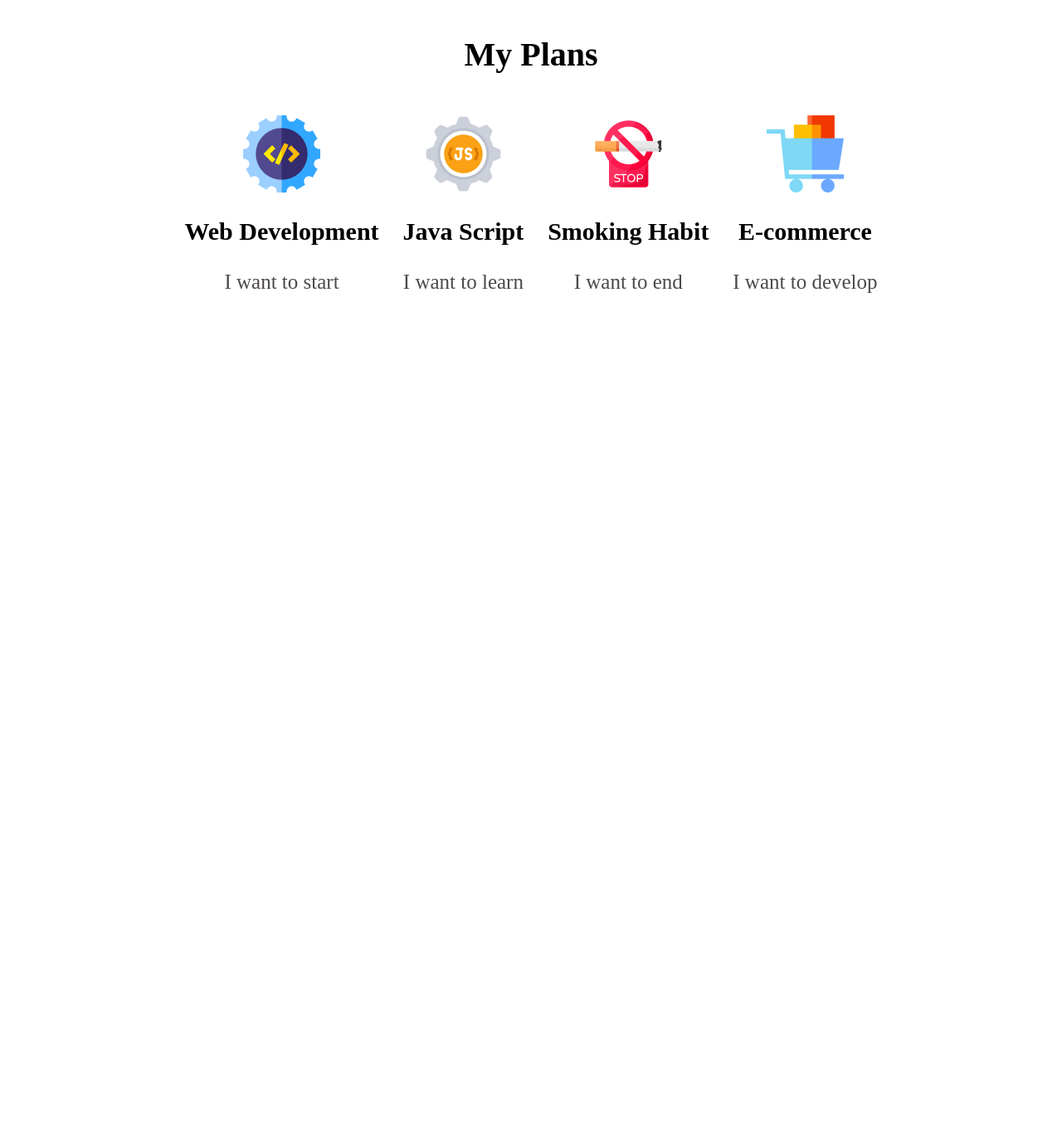
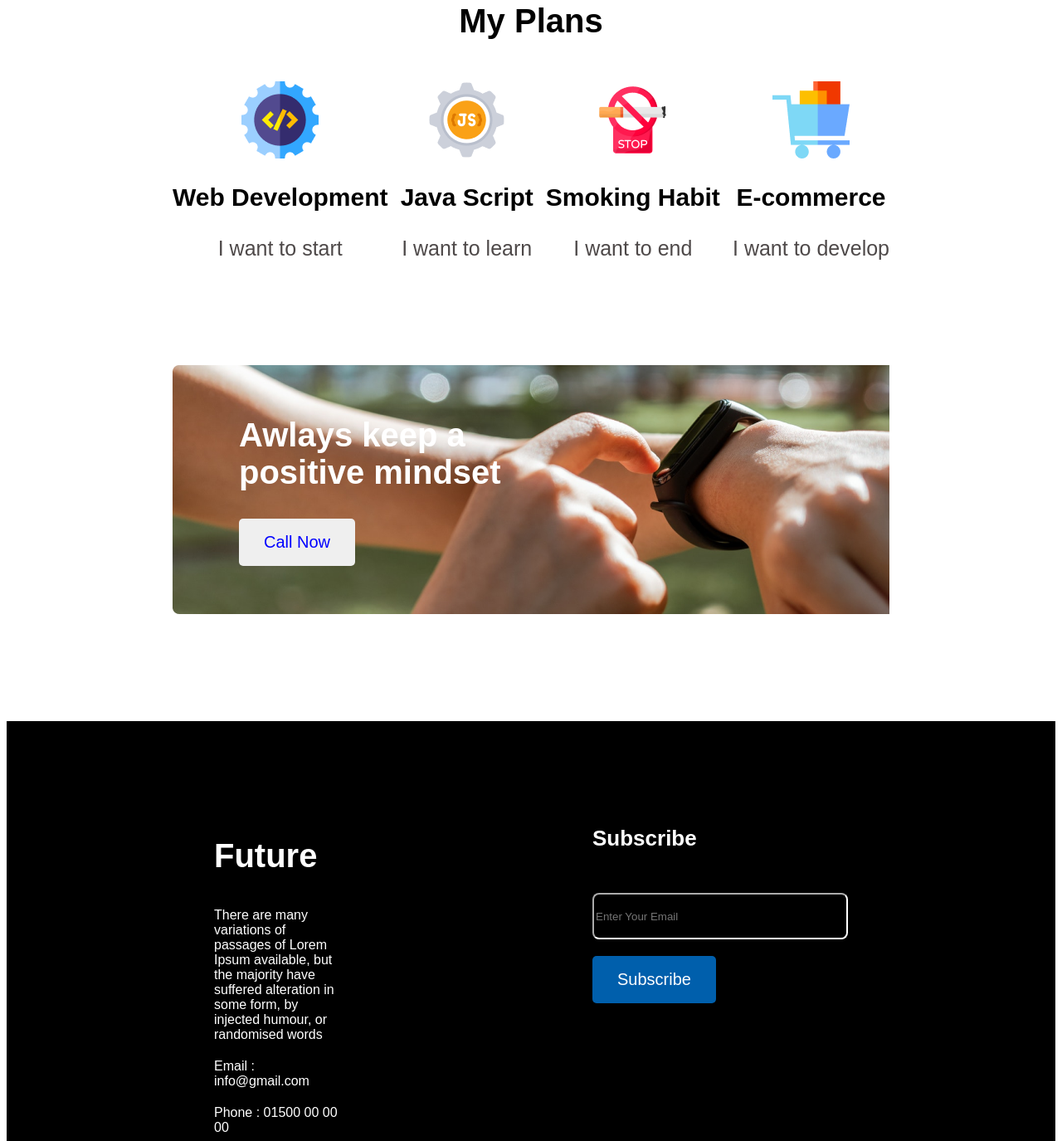
Before and after one commit to Sakib137/new-year-repo, a plain HTML site: page index.html in a window 1280 px wide. Shown: the part 2053-3428 px from the top of the page at 83% size. Before the commit the page ends 2440 px from the top, so only its background shows below. Drawn offline with Linux system fonts and the light colour scheme.

Commit message:
just image oevrflow remaining

```diff
--- a/index.html
+++ b/index.html
@@ -61,10 +61,40 @@
             </div>
 
         </section>
+
+
+        <section class="plan">
+            <div class="mind">
+                <h2 class="mind-info">Awlays keep a positive mindset</h2>
+                <button class="contact">Call Now</button>
+            </div>
+        </section>
+
     </main>
 
     <footer>
+        <div class="end">
+            <div class="future">
+                <h3 class="future-title">Future</h3>
+                <p id="space" class="future-info">There are many variations of passages of Lorem Ipsum available, but the majority have suffered alteration in some form, by injected humour, or randomised words</p>
 
+                <p class="future-info">Email : info@gmail.com</p>
+                <p class="future-info">Phone : 01500 00 00 00</p>
+
+
+                <a href="" class="future-image"><img src="images/icons/fb.png" alt=""></a>
+                <a href="" class="future-image"><img src="images/icons/twitter.png" alt=""></a>
+                <a href="" class="future-image"><img src="images/icons/youtube.png" alt=""></a>
+
+            </div>
+
+            <div class="future">
+                <h3 class="future-sub">Subscribe</h3>
+                <input type="text" placeholder="Enter Your Email" name="" id="">
+                <button class="contacts">Subscribe</button>
+            </div>
+
+        </div>
     </footer>
 </body>
 </html>
--- a/styles/web.css
+++ b/styles/web.css
@@ -1,4 +1,8 @@
 /* header part */
+body{
+    font-family: sans-serif;
+}
+
 header{
     background-image: url(../images/banner/banner3.png);
     height: 800px;
@@ -33,7 +37,7 @@ header{
 
 .failures{
     display: flex;
-    margin: 120px 250px 120px 200px;
+    margin: 120px 250px 0 200px;
     gap: 90px;
     padding: 20px;
 }
@@ -49,7 +53,6 @@ header{
 }
 .theory > p{
     font-size: 16px;
-    font-family: Calibri ;
 }
 
 .tick{
@@ -64,7 +67,7 @@ header{
 /* plan part */
 
 .plan{
-    margin: 0 200px;
+    margin: 100px 200px 100px 200px;
 }
 
 .plan > h3{
@@ -75,7 +78,7 @@ header{
 
 .plan-title{
     display: flex;
-    justify-content: space-around;
+    justify-content: space-between;
 }
 
 .images{
@@ -93,3 +96,68 @@ header{
     text-align: center;
     color: rgb(78, 73, 73);
 }
+
+
+/* mind part */
+
+.mind{
+    background-image: url(../images/watch.png);
+    background-repeat: no-repeat;
+    height: 300px;
+    padding: 30px 50% 0 80px;
+}
+
+.mind-info{
+    font-weight: bold;
+    font-size: 40px;
+    color: white;
+}
+
+
+/* footer part */
+
+footer{
+    background-color: black;
+    height: 570px;
+}
+.end{
+    display: flex;
+    padding: 100px 250px;
+    gap: 300px;
+}
+
+.future-image{
+    color: white;
+    margin-right: 10px;
+}
+.future-info{
+    color: white;
+    margin-bottom: 20px;
+}
+
+.future-title{
+    font-size: 40px;
+    color: white;
+}
+.future-sub{
+    margin-bottom: 50px;
+    font-size: 26px;
+    color: white;
+}
+input {
+    width: 300px;
+    height: 50px;
+    color: white;
+    margin-bottom: 20px;
+    background-color: black;
+    border-radius: 8px;
+    border-color: white;
+}
+.contacts{
+    padding: 17px 30px;
+    font-size: 20px;
+    color: white;
+    border-radius: 5px;
+    border: none;
+    background-color:#005FAC;
+}
```
